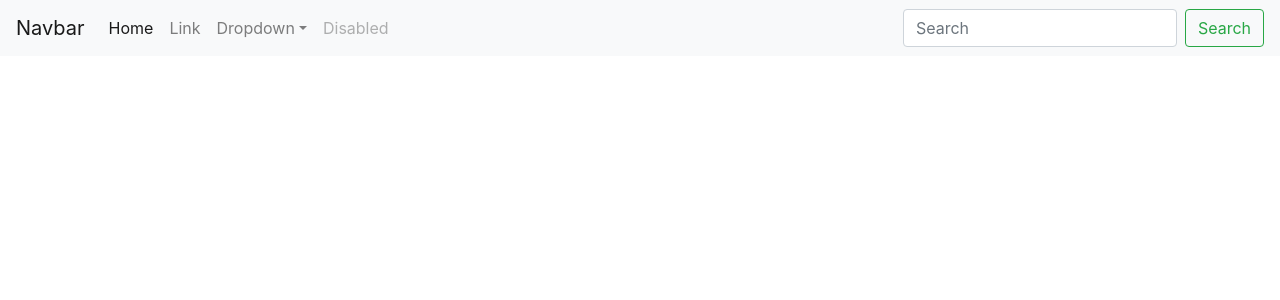
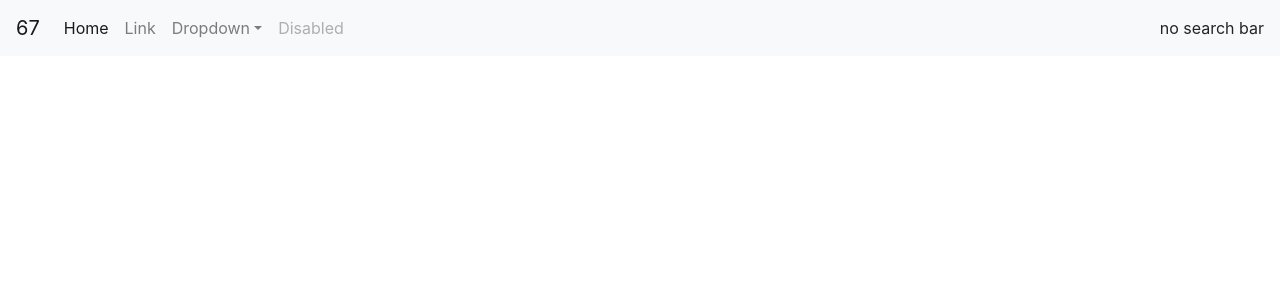
Before and after one commit to AcademyLearning/MERN-Stack-01, a React (Create React App) app in the folder React.js/my-react-app/: page / in a window 1280 px wide. Shown: the top 300 px of the page. Built offline with nearby package versions, Linux system fonts and the light colour scheme.

Commit message:
day 02 Header component added with type checking

```diff
--- a/React.js/my-react-app/src/App.js
+++ b/React.js/my-react-app/src/App.js
@@ -4,7 +4,7 @@ import Header from './MyComponent/Header';
 
 function App() {
   return (
-    <Header/>
+    <Header title = {67} searchBar={false}/>
   );
 }
 
--- a/React.js/my-react-app/src/MyComponent/Header.js
+++ b/React.js/my-react-app/src/MyComponent/Header.js
@@ -1,9 +1,10 @@
 import React from 'react'
+import PropTypes from 'prop-types'
 
-export default function Header() {
+export default function Header(props) {
   return (
     <nav className="navbar navbar-expand-lg navbar-light bg-light">
-  <a className="navbar-brand" href="#">Navbar</a>
+  <a className="navbar-brand" href="#">{props.title}</a>
   <button className="navbar-toggler" type="button" data-toggle="collapse" data-target="#navbarSupportedContent" aria-controls="navbarSupportedContent" aria-expanded="false" aria-label="Toggle navigation">
     <span className="navbar-toggler-icon"></span>
   </button>
@@ -31,11 +32,15 @@ export default function Header() {
         <a className="nav-link disabled" href="#">Disabled</a>
       </li>
     </ul>
-    <form className="form-inline my-2 my-lg-0">
+    { props.searchBar? <form className="form-inline my-2 my-lg-0">
       <input className="form-control mr-sm-2" type="search" placeholder="Search" aria-label="Search"/>
       <button className="btn btn-outline-success my-2 my-sm-0" type="submit">Search</button>
-    </form>
+    </form> : "no search bar" }
   </div>
 </nav>
   )
 }
+
+Header.propTypes = {
+  title : PropTypes.string
+};
```
